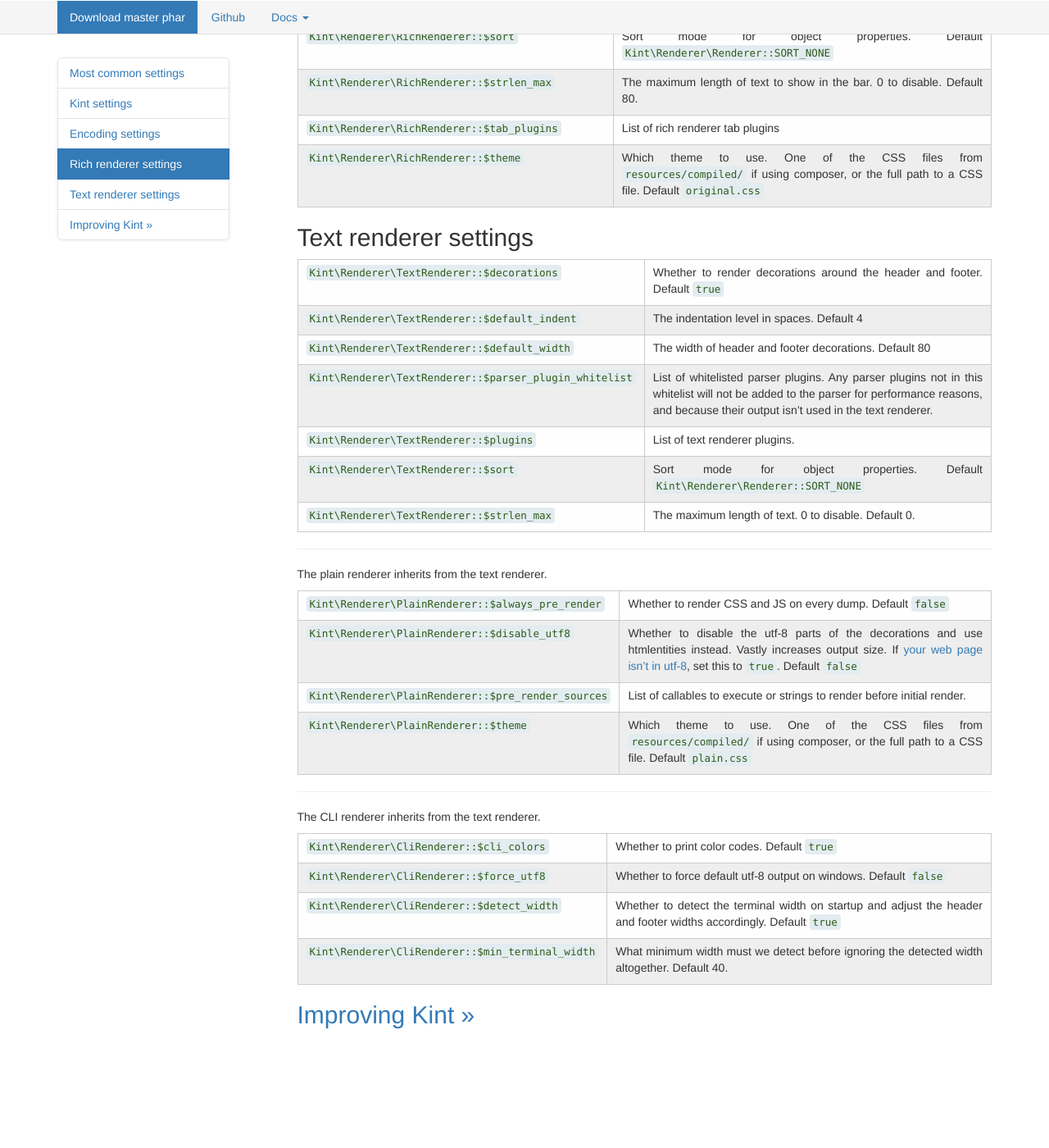
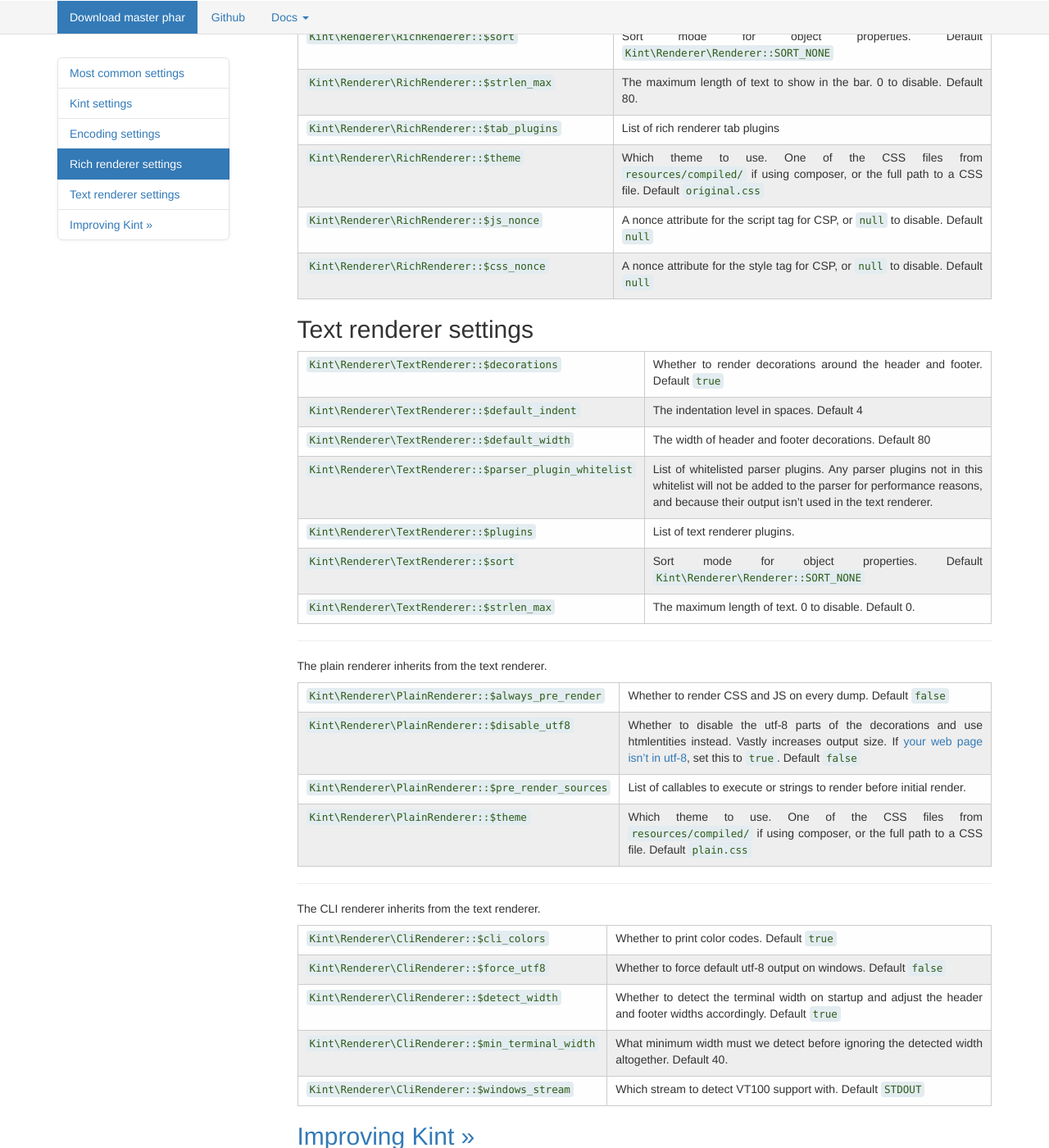
Before and after one commit to kint-php/kint, a Jekyll site: the page built from settings.md, in a window 1280 px wide and 1400 px high, scrolled down 1765 px. Shown: the whole window at 82% size. Built offline with Jekyll 4.4.1, drawn with Linux system fonts in a browser that asks for light colours; nearby versions of some CDN libraries; before the commit the page ends 3129 px from its top, so only the background shows below that.

Commit message:
Add new settings for 4.1

```diff
--- a/settings.md
+++ b/settings.md
@@ -71,6 +71,8 @@ Other Kint settings
 `Kint\Renderer\RichRenderer::$strlen_max` | The maximum length of text to show in the bar. 0 to disable. Default 80.
 `Kint\Renderer\RichRenderer::$tab_plugins` | List of rich renderer tab plugins
 `Kint\Renderer\RichRenderer::$theme` | Which theme to use. One of the CSS files from `resources/compiled/` if using composer, or the full path to a CSS file. Default `original.css`
+`Kint\Renderer\RichRenderer::$js_nonce` | A nonce attribute for the script tag for CSP, or `null` to disable. Default `null`
+`Kint\Renderer\RichRenderer::$css_nonce` | A nonce attribute for the style tag for CSP, or `null` to disable. Default `null`
 
 </section>
 <section id="text" markdown="1">
@@ -102,6 +104,7 @@ The CLI renderer inherits from the text renderer.
 `Kint\Renderer\CliRenderer::$force_utf8` | Whether to force default utf-8 output on windows. Default `false`
 `Kint\Renderer\CliRenderer::$detect_width` | Whether to detect the terminal width on startup and adjust the header and footer widths accordingly. Default `true`
 `Kint\Renderer\CliRenderer::$min_terminal_width` | What minimum width must we detect before ignoring the detected width altogether. Default 40.
+`Kint\Renderer\CliRenderer::$windows_stream` | Which stream to detect VT100 support with. Default `STDOUT`
 
 </section>
 
```
